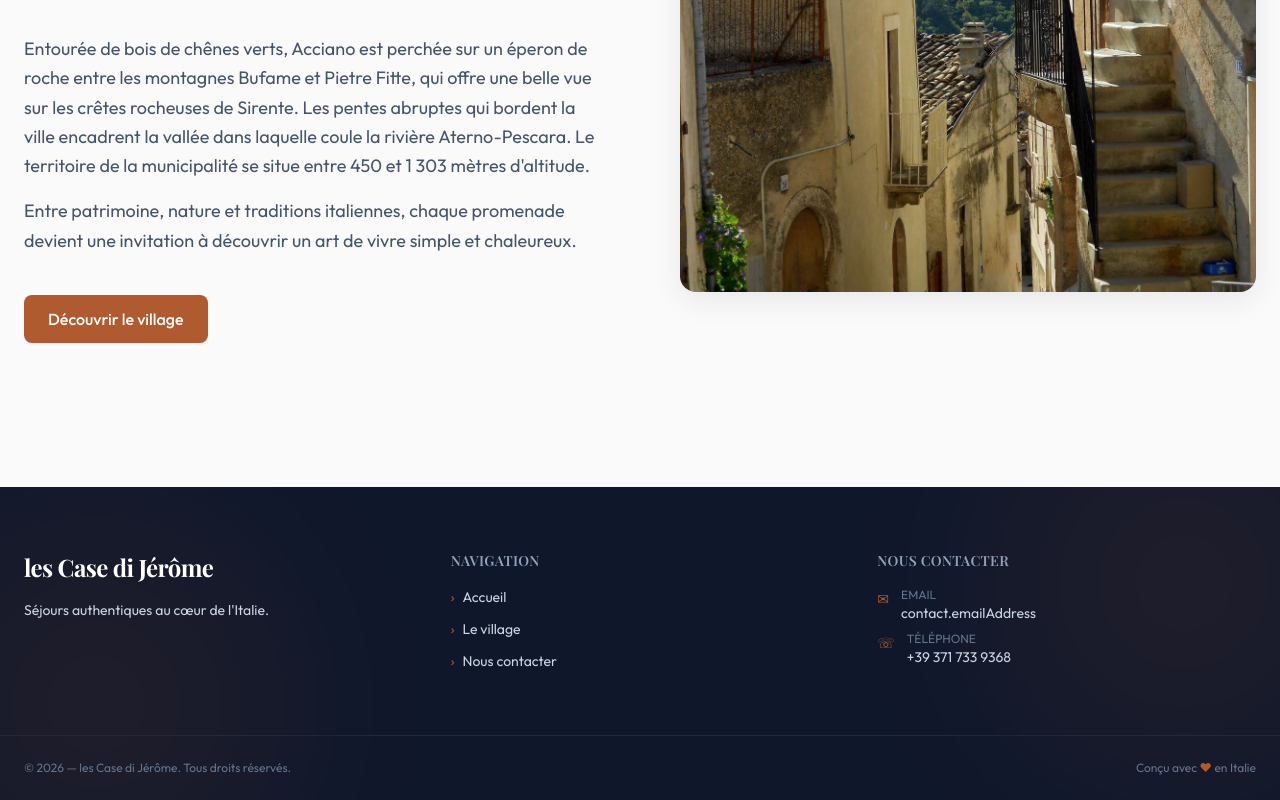
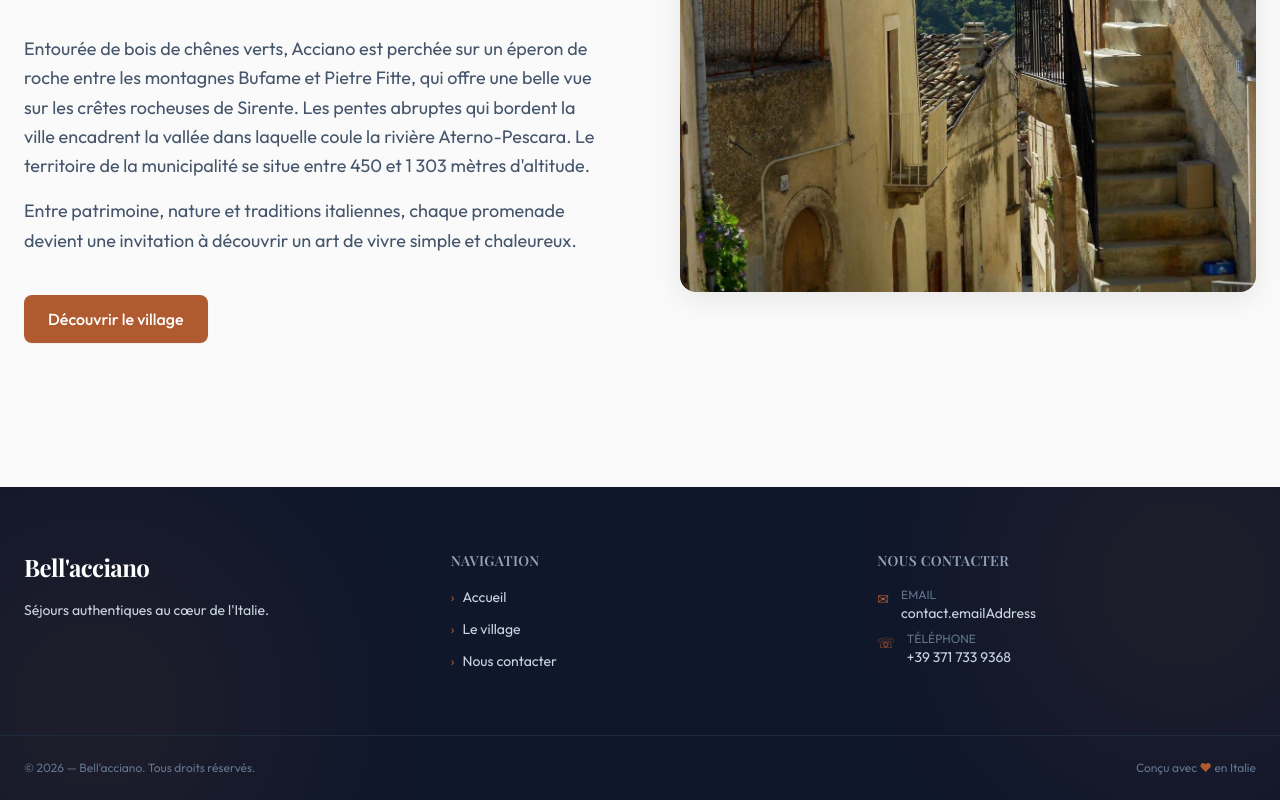
Before and after one commit to aldeobacchus/vivacciano, a Vue app: page / in a window 1280 px wide. Shown: the part 1797-2597 px from the top of the page. Built offline with nearby package versions, Linux system fonts and the light colour scheme; a web font is replaced by a local one.

Commit message:
feat: change name

```diff
--- a/src/components/AppFooter.vue
+++ b/src/components/AppFooter.vue
@@ -10,7 +10,7 @@
       <!-- Marque -->
       <div class="space-y-4">
         <h3 class="text-2xl font-bold" style="font-family: 'Playfair Display', Georgia, serif;">
-          les Case di Jérôme
+          Bell'acciano
         </h3>
         <p class="text-sm text-slate-300 leading-relaxed max-w-sm">
           {{ $t('contact.tagline') }}
@@ -72,7 +72,7 @@
     <!-- Copyright -->
     <div class="border-t border-slate-800 relative z-10">
       <div class="max-w-7xl mx-auto px-6 py-6 flex flex-col md:flex-row justify-between items-center text-xs text-slate-500">
-        <p>© {{ new Date().getFullYear() }} — les Case di Jérôme. {{ $t('footer.allRightsReserved', 'Tous droits réservés.') }}</p>
+        <p>© {{ new Date().getFullYear() }} — Bell'acciano. {{ $t('footer.allRightsReserved', 'Tous droits réservés.') }}</p>
         <p class="mt-2 md:mt-0">
           Conçu avec <span class="text-[#B05A2F]">♥</span> en Italie
         </p>
--- a/src/components/AppHeader.vue
+++ b/src/components/AppHeader.vue
@@ -10,7 +10,7 @@
           class="text-xl md:text-2xl font-bold tracking-wide text-[#B05A2F] hover:opacity-80 transition-opacity"
           style="font-family: 'Playfair Display', Georgia, serif;"
         >
-          les Case di Jérôme
+          Bell'acciano
         </RouterLink>
 
         <!-- BURGER BUTTON (mobile) -->
--- a/src/i18n/en.json
+++ b/src/i18n/en.json
@@ -7,7 +7,7 @@
   },
   "home": {
     "hero": {
-      "title": "les Case di Jérôme",
+      "title": "Bell'acciano",
       "subtitle": "Stay in the heart of the Abruzzi, between nature, quietness and sunshine."
     },
     "discover": "Discover our Case",
@@ -111,7 +111,7 @@
     },
     "practical": {
       "title": "Practical information",
-      "location": "Les Case di Jérôme are located in the historic center of Acciano (12th century).",
+      "location": "Le Case di Jérôme are located in the historic center of Acciano (12th century).",
       "breakfast": {
         "title": "Breakfast",
         "desc": "Optional breakfast at La Cantina: €4.60 per person. Located across from the main square, Piazza del Municipio."
--- a/src/i18n/fr.json
+++ b/src/i18n/fr.json
@@ -7,7 +7,7 @@
   },
   "home": {
     "hero": {
-      "title": "les Case di Jérôme",
+      "title": "Bell'acciano",
       "subtitle": "Séjournez au cœur des Abruzzes, entre nature, calme et soleil."
     },
     "discover": "Découvrir les Case",
--- a/src/i18n/it.json
+++ b/src/i18n/it.json
@@ -7,7 +7,7 @@
   },
   "home": {
     "hero": {
-      "title": "les Case di Jérôme",
+      "title": "Bell'acciano",
       "subtitle": "Soggiorna nel cuore degli Abruzzi, tra natura, pace e sole."
     },
     "discover": "Scopri le nostre Case",
```
